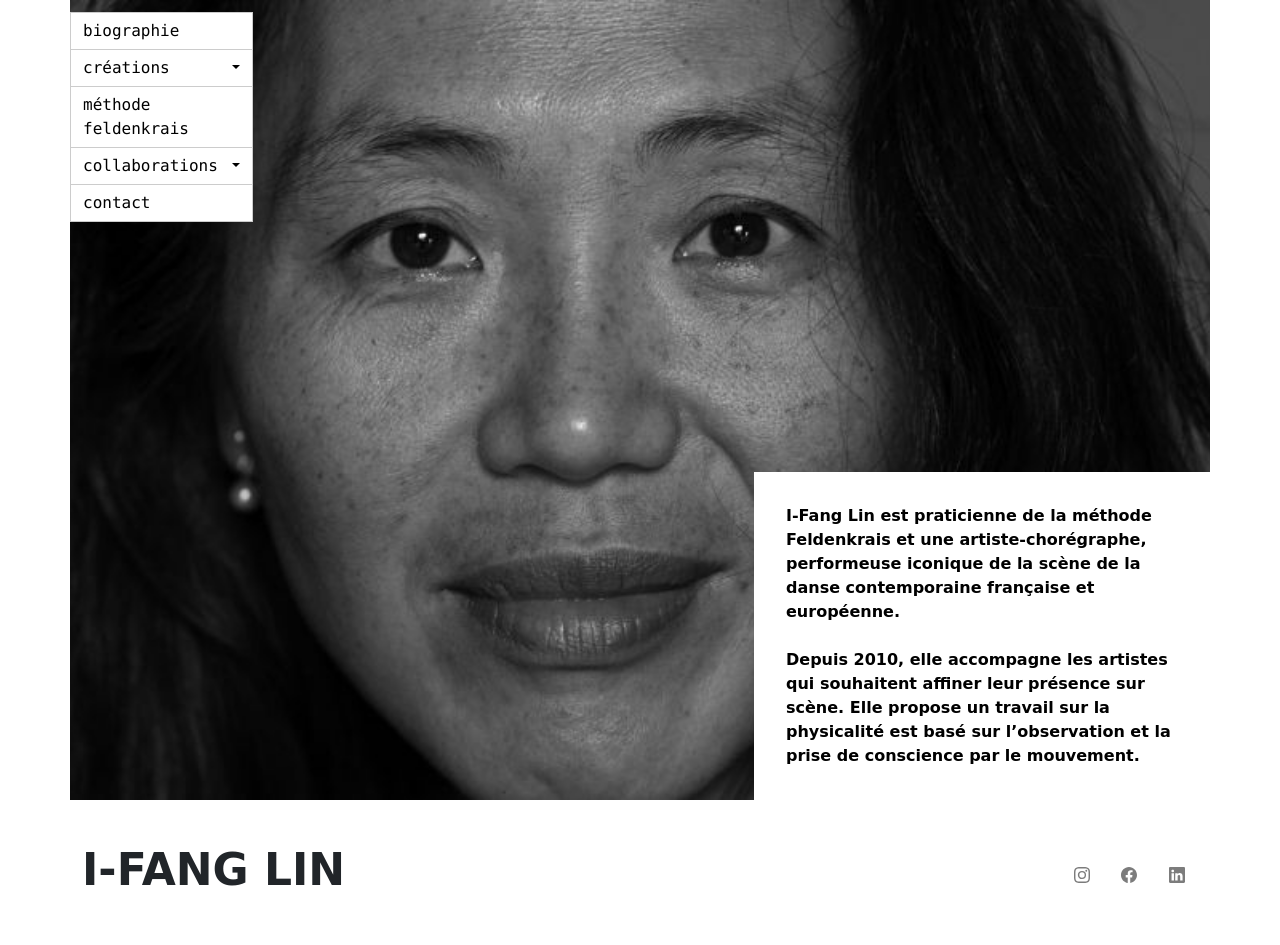
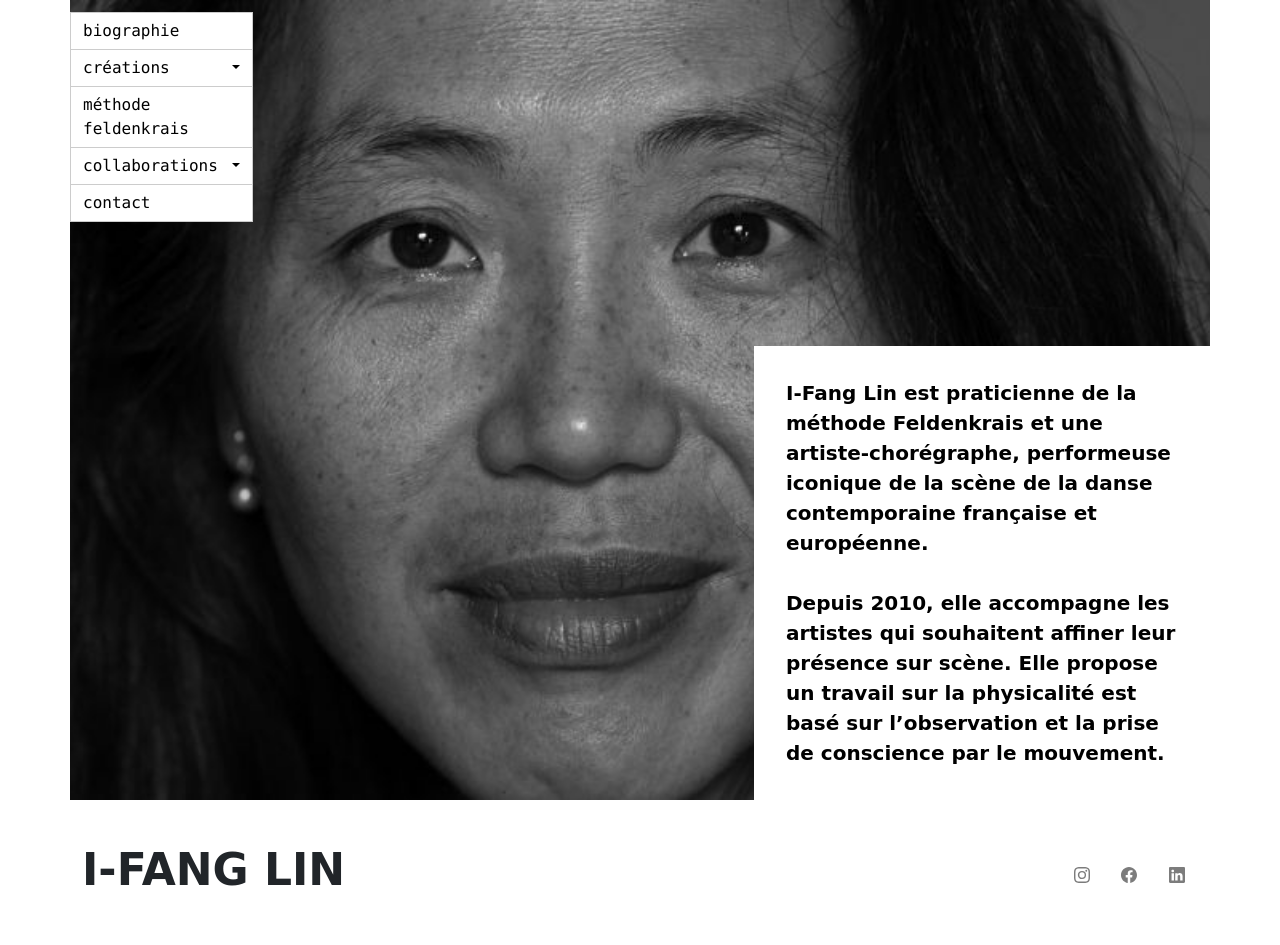
Before and after one commit to audnizuka/LinVitrine-master, a PHP site: page /home.html in a window 1280 px wide. Run offline with PHP 8.4, Linux system fonts and the light colour scheme; some libraries are stand-ins or nearby versions; some web fonts are replaced.

Commit message:
font-size correction

```diff
--- a/home.html
+++ b/home.html
@@ -100,7 +100,7 @@
                 </span>
             </a>
             <div class="presentation">
-                <section>
+                <section class="biographie">
                     <p>I-Fang Lin est praticienne de la méthode Feldenkrais et une artiste-chorégraphe,
                         performeuse iconique de la scène
                         de la danse contemporaine française et européenne.
--- a/stylemain.css
+++ b/stylemain.css
@@ -630,7 +630,6 @@ a.close:hover {
         font-size: 1.1em !important;
     }
 
-
     .sidenav {
         position: absolute;
         height: 18.7em;
@@ -705,6 +704,11 @@ a.close:hover {
         font-size: 1.25em !important;
     }
 
+
+    .presentation>.biographie p{
+        font-size: 1.25rem !important;
+    }
+
     .bg-imagecontact {
         background-size: 120%;
     }
```
